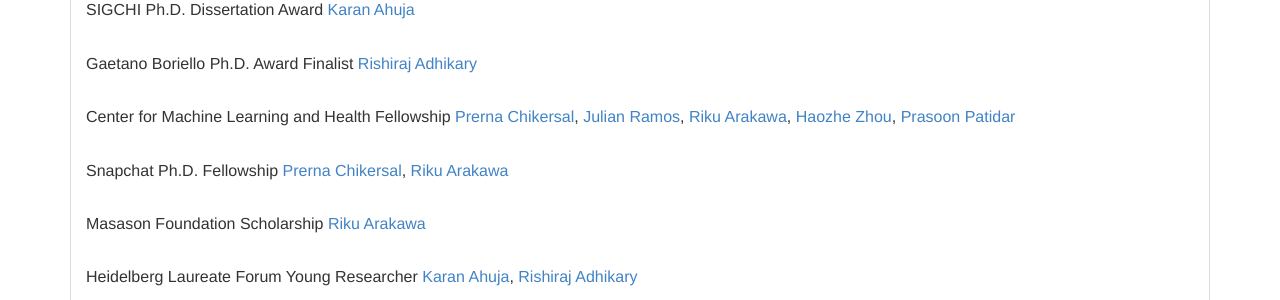
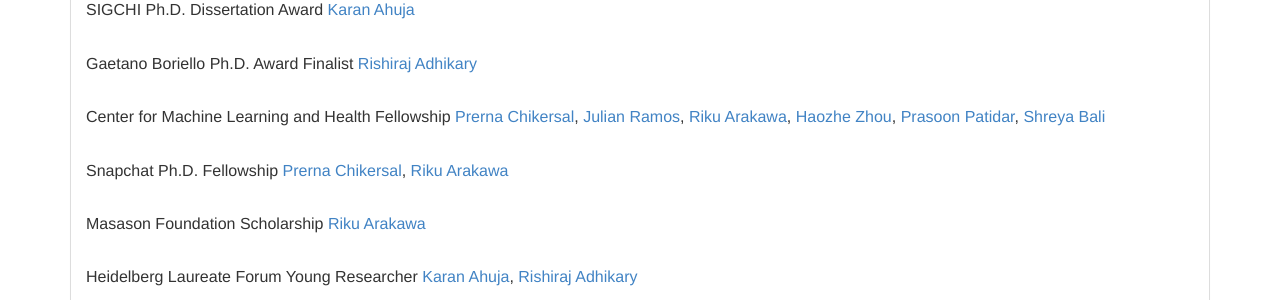
Before and after one commit to cmusmashlab/cmusmashlab.github.io, a Jekyll site: the page built from awards/index.html, in a window 1280 px wide. Shown: the part 400-700 px from the top of the page. Built offline with Jekyll 4.4.1, drawn with Linux system fonts in a browser that asks for light colours; nearby versions of some CDN libraries; some web fonts are replaced.

Commit message:
Update fellowships.yml

```diff
--- a/_data/fellowships.yml
+++ b/_data/fellowships.yml
@@ -11,7 +11,7 @@
   people: [adhikary]
 
 - name: Center for Machine Learning and Health Fellowship
-  people: [chikersal,ramos,arakawa,zhou,patidar]
+  people: [chikersal,ramos,arakawa,zhou,patidar,bali]
 
 - name: Snapchat Ph.D. Fellowship
   people: [chikersal,arakawa]
```
